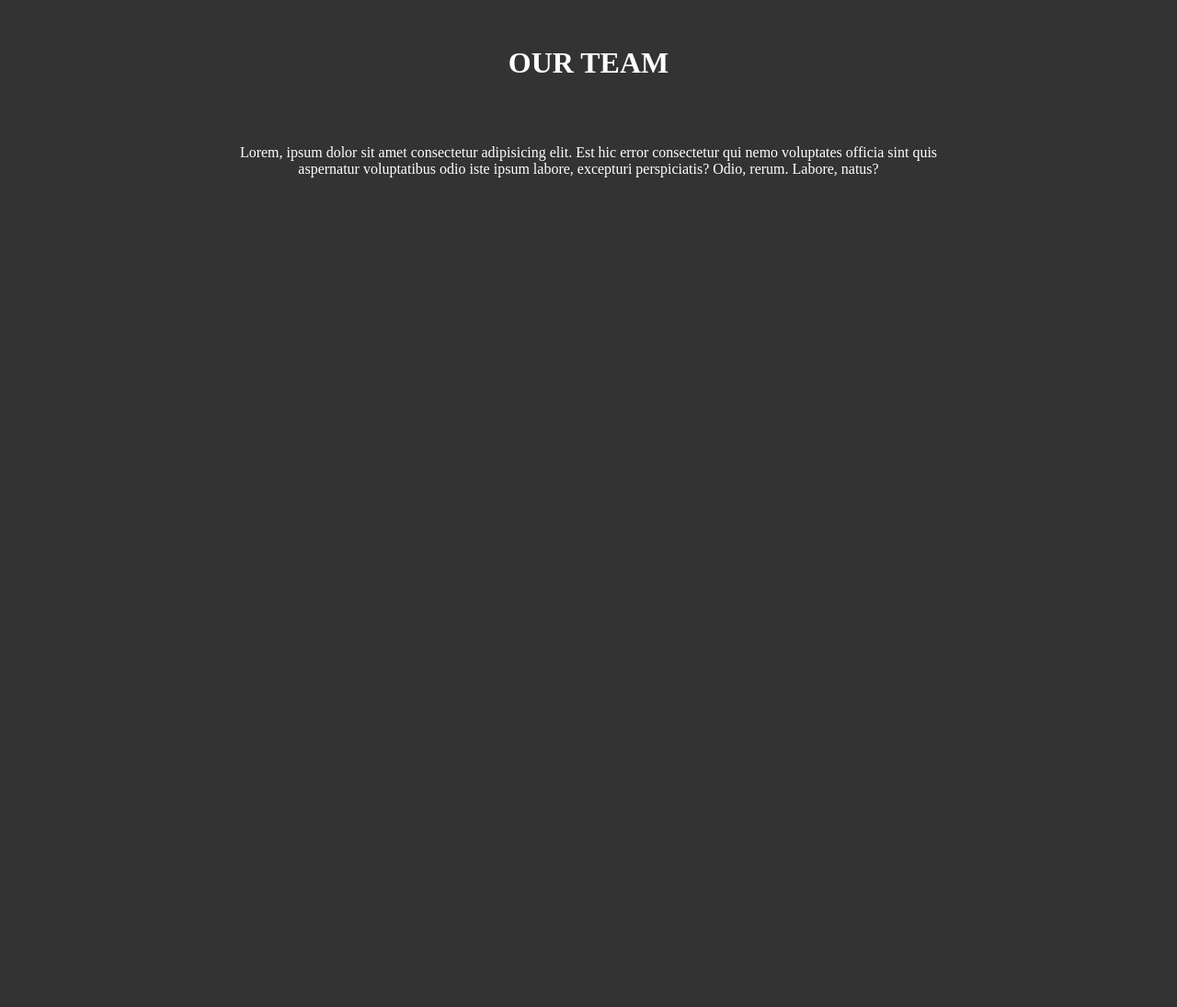
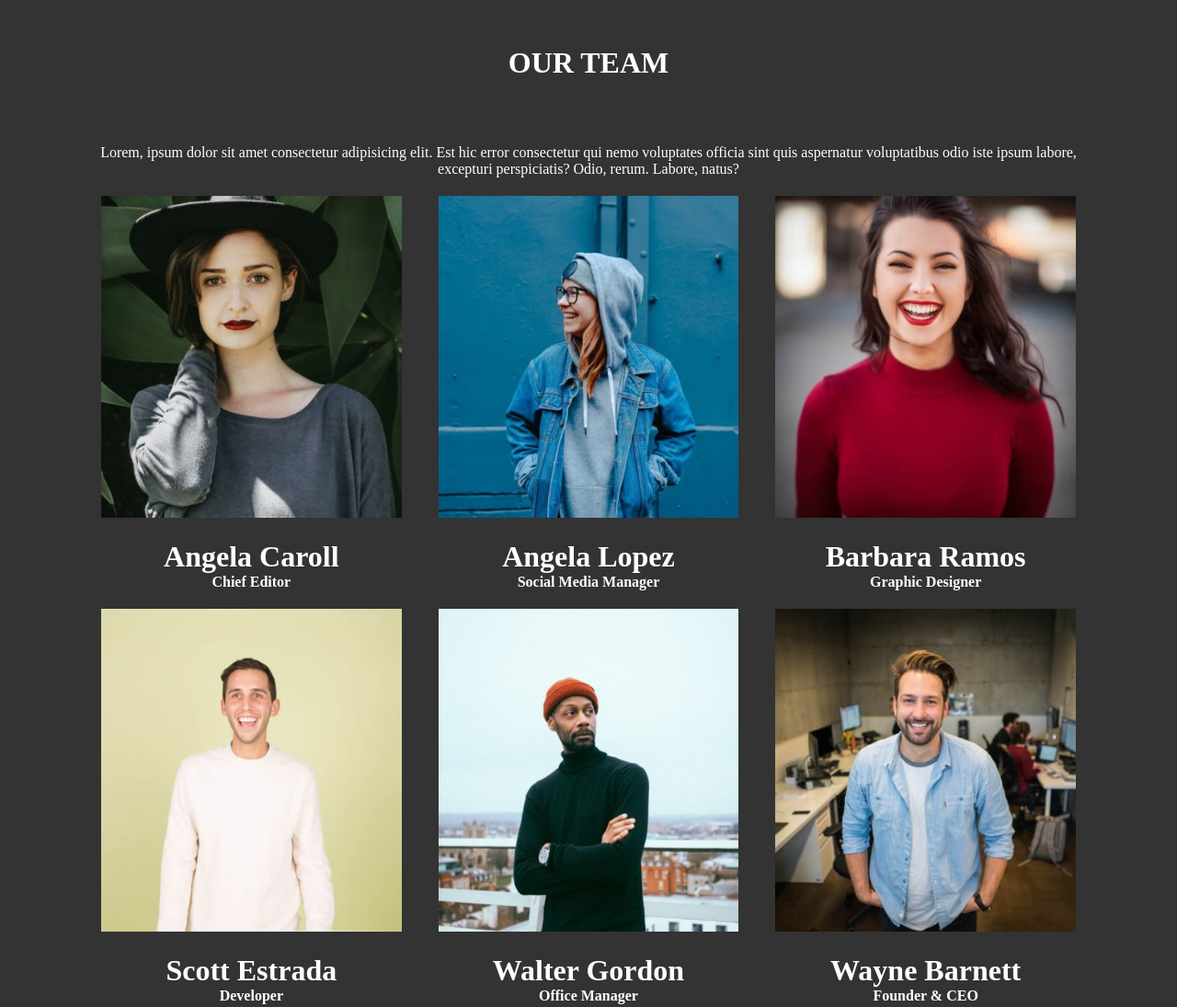
Before and after one commit to DavideLopez/js-our-team, a plain HTML site: page index.html in a window 1280 px wide. Shown: the whole page at 92% size. Before the commit the page ends 800 px from the top, so only its background shows below. Drawn offline with Linux system fonts and the light colour scheme.

Commit message:
aggiunto stile e fine

```diff
--- a/app.js
+++ b/app.js
@@ -28,33 +28,48 @@ const team = [
         image: 'walter-gordon-office-manager.jpg'
     },
     {
-        name: 'Wayne barret',
+        name: 'Wayne Barnett',
         role: 'Founder & CEO',
-        image: 'wayne-barnet-founder-ceo.jpg'
+        image: 'wayne-barnett-founder-ceo.jpg'
     }
 ];
 
-// console.log(team)
+console.log(team[5].name)
 
 //   collega l'array alla classe team
 const teamDom = document.querySelector('.team')
 
-//stampiamo gli oggetti nella console
+ //stampiamo gli oggetti nella console
 
 for ( let i = 0; i < team.length; i++) {
-    console.log(team[i][name],team[i][role], team[i][image])
+    console.log(team[i].name, team[i].role, team[i].image)
 
     //creiamo anche una funzione
     showTeamMembers(team[i])
 
 }
 
+
+
 // stampiamo il tutto nell'html
 
-// function showTeamMembers(teamMembers) {
+function showTeamMembers(teamMembers) {
+    //   creiamo i singoli elementi
+    const card = document.createElement('div')
+    card.classList.add('card')
+    //ora la img
+    const img = document.createElement('img')
+    img.src = `./img/${teamMembers.image}`
+      // ora generiamo il nome visibile
+    const h1 = document.createElement('h1')
+    h1.innerHTML= teamMembers.name
+    // ora generiamo il ruolo visibile
+    const h2 = document.createElement('h2')
+    h2.innerHTML = teamMembers.role
+      // appendiamo gli elementi generati alla card
+    card.append(img)
+    card.append(h1)
+    card.append(h2)
+    teamDom.append(card)
 
-
-
-
-
-// }
+}
--- a/style.css
+++ b/style.css
@@ -8,12 +8,17 @@ body {
     background-color: #333;
 }
 
-h1, p {
+h1, h2, p {
     color: white;
 }
 
+h2 {
+
+    font-size: 1rem;
+}
+
 .container{
-    width: 900px;
+    width: 1200px;
     margin: auto;
     text-align: center;
     padding: 50px;
@@ -26,6 +31,8 @@ h1, p {
 
 img {
     width: 100%;
+    padding: 20px;
+
 }
 
 .card {
```
